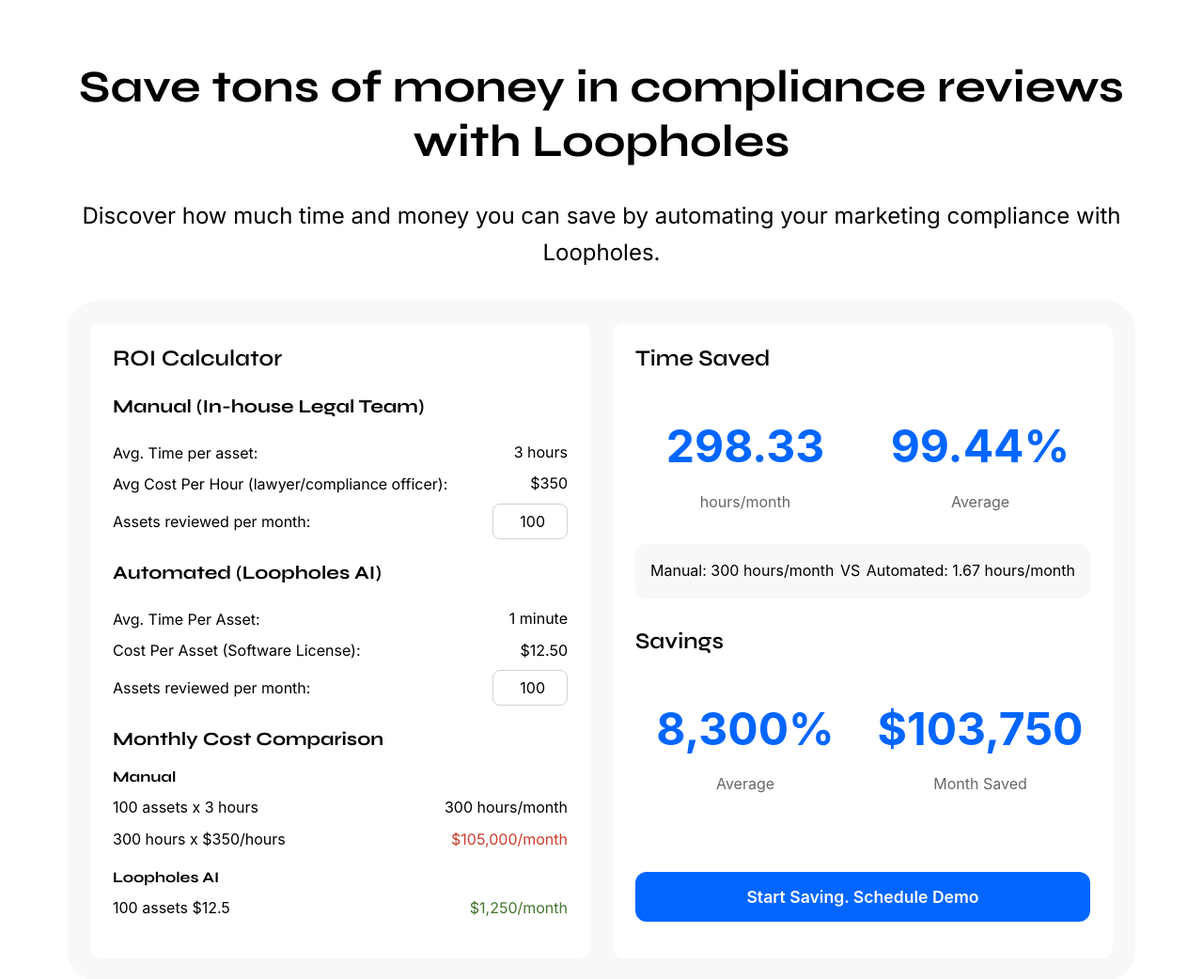
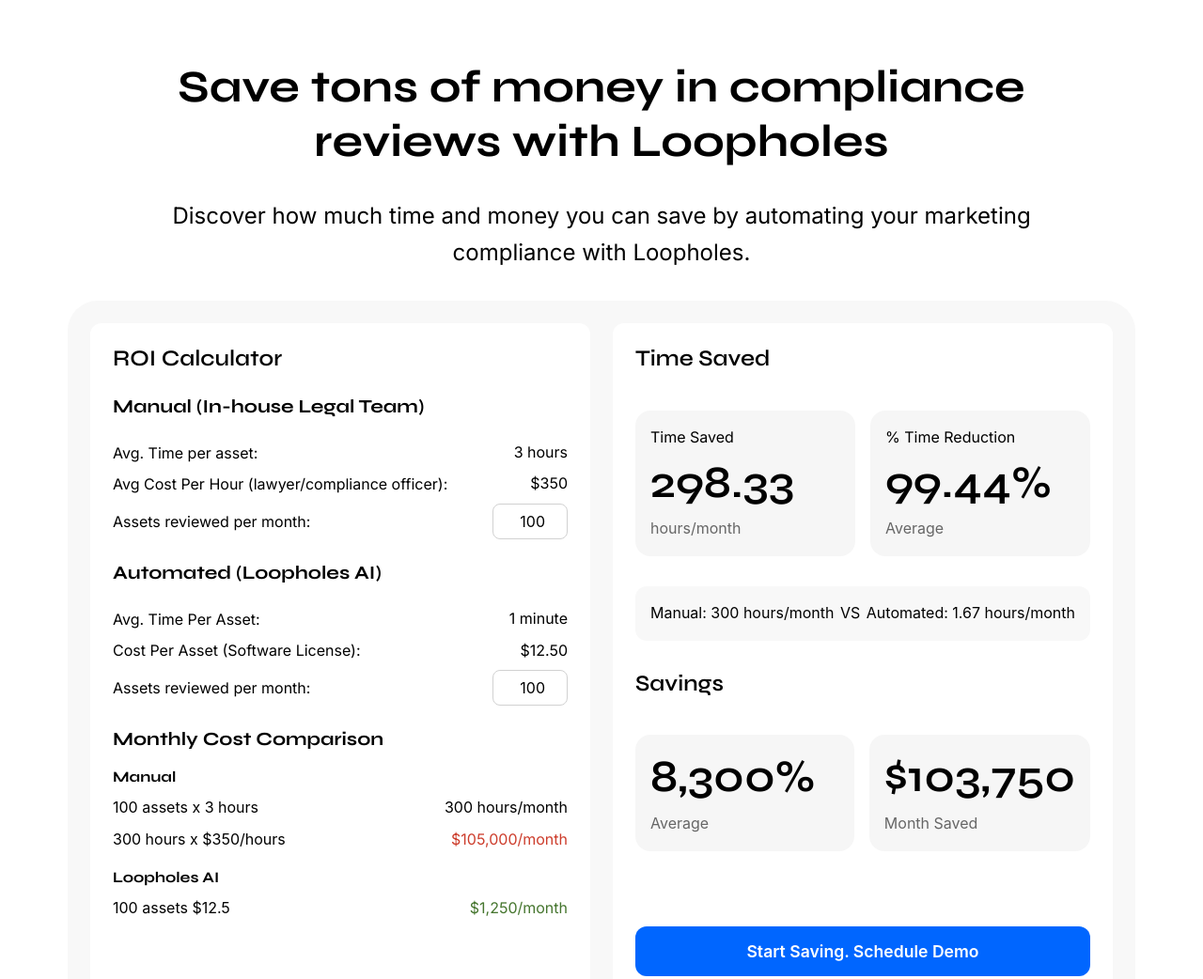
Before and after one commit to aaronpaulgz/loopholes-roi-calculator, a plain HTML site: page index.html in a window 1280 px wide. Shown: the whole page at 94% size. Drawn offline with Linux system fonts and the light colour scheme.

Commit message:
Results boxes results

```diff
--- a/index.html
+++ b/index.html
@@ -107,10 +107,12 @@
             <h2>Time Saved</h2>
             <div class="metrics-grid">
               <div class="metric-large">
+                <div class="metric-title">Time Saved</div>
                 <div class="value" id="timeSavedValue">299.93</div>
                 <div class="unit">hours/month</div>
               </div>
               <div class="metric-large">
+                <div class="metric-title">% Time Reduction</div>
                 <div class="value" id="timeReductionValue">99.4%</div>
                 <div class="unit">Average</div>
               </div>
--- a/styles.css
+++ b/styles.css
@@ -33,6 +33,8 @@ h1 {
   line-height: 120%;
   color: black;
   text-align: center;
+  margin: 0 auto;
+  max-width: 918px;
   margin-bottom: 32px;
 }
 
@@ -43,7 +45,8 @@ h1 {
   line-height: 160%;
   color: black;
   text-align: center;
-  margin-bottom: 32px;
+  max-width: 918px;
+  margin: 0 auto 32px;
 }
 
 .calculator-grid {
@@ -149,14 +152,27 @@ input[type="number"] {
 }
 
 .metric-large {
-  text-align: center;
+  text-align: left;
+  padding: 16px;
   margin: 1rem 0;
+  background-color: #f6f6f6;
+  border-radius: 16px;
+}
+
+.metric-title {
+  font-family: "Inter", sans-serif;
+  font-size: 16px;
+  line-height: 24px;
+  color: var(--primary-color);
+  margin-bottom: 8px;
 }
 
 .value {
-  font-size: 3rem;
-  font-weight: 700;
-  color: var(--accent-color);
+  font-family: "Syne", sans-serif;
+  font-weight: 600;
+  font-size: 48px;
+  line-height: 120%;
+  color: var(--primary-color);
 }
 
 .unit {
```
